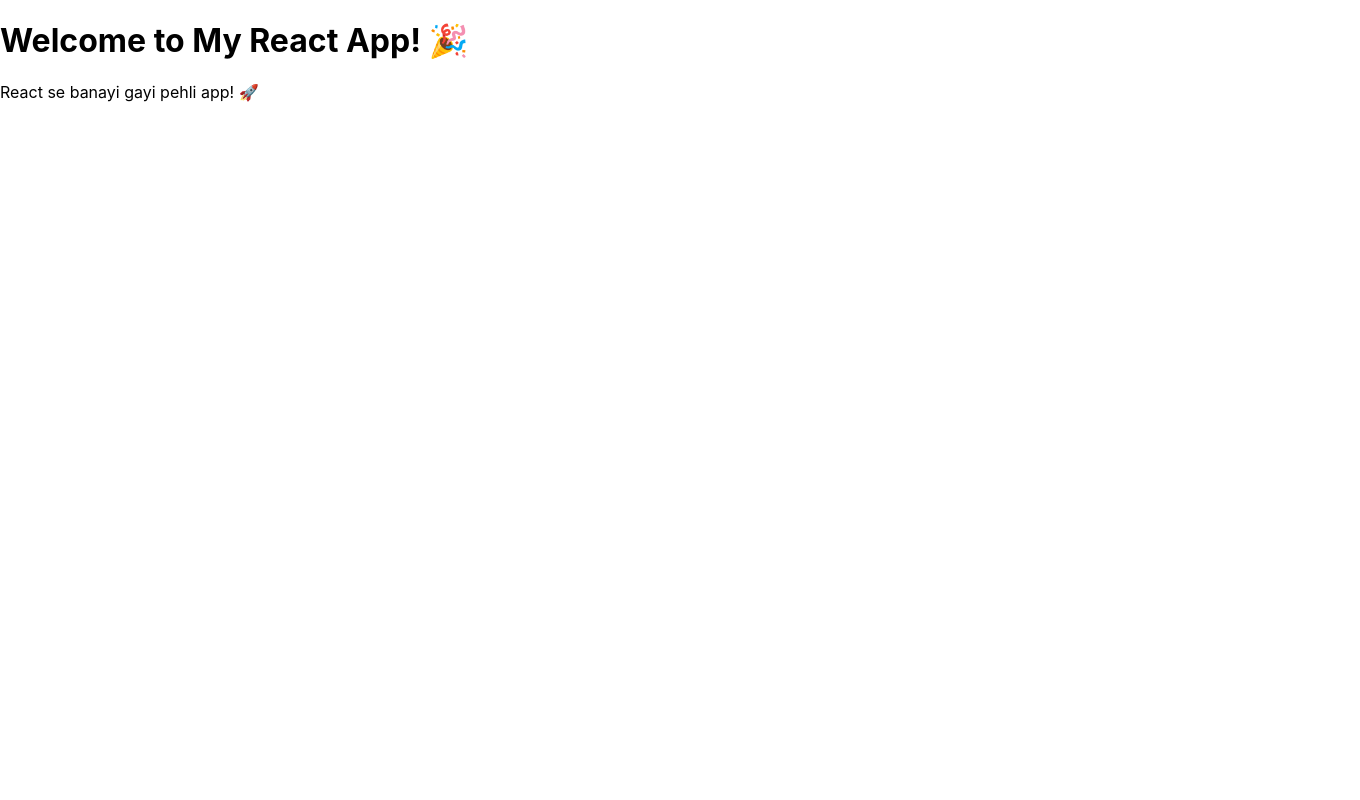
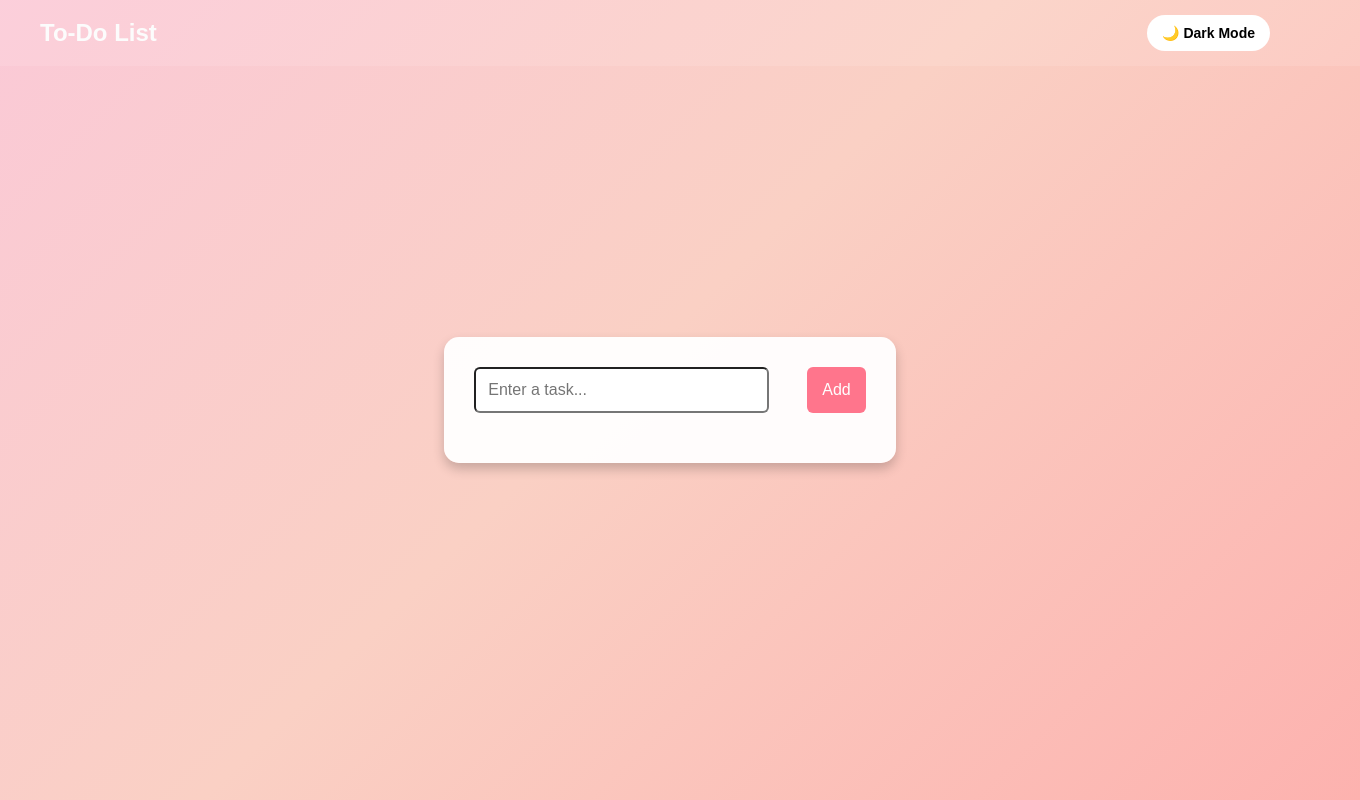
Before and after one commit to Joy-tii/my-react-app, a React (Create React App) app: page / in a window 1280 px wide. Shown: the whole page, 1360 px wide, since content can reach past the window. Built offline with nearby package versions, Linux system fonts and the light colour scheme.

Commit message:
Updated feature

```diff
--- a/src/App.css
+++ b/src/App.css
@@ -1,38 +1,204 @@
-.App {
-  text-align: center;
+@keyframes fadeIn {
+  from { opacity: 0; transform: translateY(-10px); }
+  to { opacity: 1; transform: translateY(0); }
 }
 
-.App-logo {
-  height: 40vmin;
-  pointer-events: none;
+.fade-in {
+  animation: fadeIn 0.5s ease-in-out;
 }
 
-@media (prefers-reduced-motion: no-preference) {
-  .App-logo {
-    animation: App-logo-spin infinite 20s linear;
-  }
+@keyframes gradientLight {
+  0% { background-position: 0% 50%; }
+  50% { background-position: 100% 50%; }
+  100% { background-position: 0% 50%; }
 }
 
-.App-header {
-  background-color: #282c34;
-  min-height: 100vh;
+@keyframes gradientDark {
+  0% { background-position: 0% 50%; }
+  50% { background-position: 100% 50%; }
+  100% { background-position: 0% 50%; }
+}
+
+body {
+  font-family: 'Poppins', sans-serif;
+  margin: 0;
+  padding: 0;
+  height: 100vh;
   display: flex;
+  justify-content: center;
+  align-items: center;
   flex-direction: column;
+  background: linear-gradient(-45deg, #ff9a9e, #fad0c4, #fbc2eb, #a18cd1);
+  background-size: 300% 300%;
+  animation: gradientLight 6s ease infinite;
+  transition: all 0.5s ease;
+  box-sizing: border-box;
+
+}
+
+.dark-mode {
+  background: linear-gradient(-45deg, #141e30, #243b55, #2c3e50, #000000);
+  animation: gradientDark 6s ease infinite;
+  transition: all 0.5s ease;
+}
+
+.header {
+  width: 100%;
+  position: absolute;
+  top: 0;
+  left: 0;
+
+  padding: 15px 40px;
+  display: flex;
+  justify-content: space-between;
   align-items: center;
-  justify-content: center;
-  font-size: calc(10px + 2vmin);
+  background: rgba(255, 255, 255, 0.1);
+}
+
+h1 {
+  color: rgb(252, 252, 252);
+  font-size: 24px;
+  margin: 0;
+}
+
+.toggle-btn {
+  background: white;
+  border: none;
+  color: #000000;
+  padding: 10px 15px;
+  border-radius: 20px;
+  cursor: pointer;
+  font-size: 14px;
+  font-weight: bold;
+  margin-right: 50px;
+  transition: all 0.3s ease;
+}
+
+.toggle-btn:hover {
+  background: black;
+  color: white;
+}
+.dark-mode {
+  background-color: black;
   color: white;
 }
 
-.App-link {
-  color: #61dafb;
+.light-mode {
+  background-color: white;
+  color: black;
 }
 
-@keyframes App-logo-spin {
-  from {
-    transform: rotate(0deg);
-  }
-  to {
-    transform: rotate(360deg);
-  }
+
+.container {
+  background: rgba(255, 255, 255, 0.95);
+  padding: 30px;
+  border-radius: 15px;
+  box-shadow: 0 6px 12px rgba(0, 0, 0, 0.2);
+  text-align: center;
+  width: 100%;
+  max-width: 500px;
+  transition: transform 0.3s ease-in-out;
 }
+.container:hover {
+  transform: scale(1.02);
+}
+
+.input-section {
+  display: flex;
+  gap: 10px;
+  margin-bottom: 15px;
+}
+
+input {
+  flex: 1;
+  padding: 12px;
+  border-radius: 6px;
+  font-size: 16px;
+  margin-right: 20px;
+}
+input:focus {
+  border-color: #ff4b5c;
+}
+
+button {
+  padding: 10px 15px;
+  border: none;
+  background: #ff758c;
+  color: white;
+  font-size: 16px;
+  cursor: pointer;
+  border-radius: 6px;
+  margin-left: 8px;
+  transition: background 0.3s ease, transform 0.2s ease-in-out;
+}
+button:hover {
+  background: #ff4b5c;
+  transform: scale(1.1);
+}
+
+ul {
+  list-style: none;
+  padding: 0;
+  margin-top: 20px;
+}
+
+li {
+  background: #fff;
+  padding: 12px;
+  border-radius: 6px;
+  display: flex;
+  justify-content: space-between;
+  align-items: center;
+  margin: 8px 0;
+  word-wrap: break-word;  /* ✅ Ensures long words break */
+  overflow-wrap: break-word; /* ✅ Forces words to wrap */
+  word-break: break-word; /* ✅ Breaks long words */
+  white-space: normal; /* ✅ Allows multiple lines */
+  box-shadow: 0 2px 8px rgba(0, 0, 0, 0.1);
+  transition: all 0.3s ease;
+  max-width: 100%; /* ✅ Prevents overflow */
+}
+
+.task-text {
+  flex: 1; /* ✅ Allows text to take full width */
+  overflow: hidden;
+  text-overflow: ellipsis; /* ✅ Shows "..." for overflowed text */
+  white-space: normal; /* ✅ Allows text wrapping */
+  word-break: break-word;
+}
+
+
+.completed {
+  text-decoration: line-through;
+  color: gray;
+}
+
+.edit-btn, .update-btn {
+  background: #ffcc00;
+  padding: 6px;
+  font-size: 14px;
+  border-radius: 50%;
+  margin-right: 20px;
+  transition: background 0.3s ease, transform 0.2s ease-in-out;
+
+}
+.edit-btn:hover {
+  background: #e6b800;
+  transform: scale(1.2);
+
+
+}
+
+.delete-btn {
+  background: #ff4b5c;
+  padding: 6px;
+  font-size: 14px;
+  transition: background 0.3s ease, transform 0.2s ease-in-out;
+  border-radius: 50%;
+
+}
+
+.delete-btn:hover {
+  background: #d63447;
+  transform: scale(1.2);
+}
--- a/src/App.js
+++ b/src/App.js
@@ -1,13 +1,120 @@
-import logo from './logo.svg';
-import './App.css';
+import React, { useState, useEffect } from "react";
+import "./App.css";
 
-function App() {
+export default function App() {
+  const [tasks, setTasks] = useState([]);
+  const [task, setTask] = useState("");
+  const [editIndex, setEditIndex] = useState(null);
+  const [darkMode, setDarkMode] = useState(false);
+
+  // 🔵 Load tasks from localStorage when component mounts
+  useEffect(() => {
+    const savedTasks = JSON.parse(localStorage.getItem("tasks"));
+    if (savedTasks && savedTasks.length > 0) {
+      setTasks(savedTasks);
+    }
+  }, []);
+
+  // 🔵 Save tasks to localStorage whenever tasks change
+  useEffect(() => {
+    if (tasks.length > 0) {
+      localStorage.setItem("tasks", JSON.stringify(tasks));
+    }
+  }, [tasks]);
+
+  // 🔵 Toggle Dark Mode Effect
+useEffect(() => {
+  if (darkMode) {
+    document.body.classList.add("dark-mode");
+    document.body.classList.remove("light-mode");
+  } else {
+    document.body.classList.add("light-mode");
+    document.body.classList.remove("dark-mode");
+  }
+}, [darkMode]);
+
+
+  // 🔵 Add Task Function
+  const addTask = () => {
+    if (task.trim() !== "") {
+      let updatedTasks = [...tasks];
+      if (editIndex !== null) {
+        updatedTasks[editIndex].text = task;
+        setEditIndex(null);
+      } else {
+        updatedTasks.push({ text: task, completed: false });
+      }
+      setTasks(updatedTasks);
+      setTask("");
+    }
+  };
+
+  // 🔵 Toggle Task Completion
+  const toggleTask = (index) => {
+    let updatedTasks = [...tasks];
+    updatedTasks[index].completed = !updatedTasks[index].completed;
+    setTasks(updatedTasks);
+  };
+
+  // 🔵 Delete Task
+  const deleteTask = (index) => {
+    let updatedTasks = tasks.filter((_, i) => i !== index);
+    setTasks(updatedTasks);
+  };
+
+  // 🔵 Edit Task
+  const editTask = (index) => {
+    setTask(tasks[index].text);
+    setEditIndex(index);
+  };
+
   return (
     <div>
-    <h1>Welcome to My React App! 🎉</h1>
-    <p>React se banayi gayi pehli app! 🚀</p>
-</div>
+      <div className="header">
+        <h1>To-Do List</h1>
+        <button className="toggle-btn" onClick={() => setDarkMode(!darkMode)}>
+          {darkMode ? "🌞 Light Mode" : "🌙 Dark Mode"}
+        </button>
+      </div>
+
+      <div className="container">
+        <div className="input-section">
+          <input
+            type="text"
+            value={task}
+            onChange={(e) => setTask(e.target.value)}
+            placeholder="Enter a task..."
+          />
+          <button onClick={addTask}>{editIndex !== null ? "Update" : "Add"}</button>
+        </div>
+
+        <ul>
+          {tasks.map((item, index) => (
+            <li key={index} className={item.completed ? "completed fade-in" : "fade-in"}>
+              {editIndex === index ? (
+                <input
+                  className="edit-input"
+                  type="text"
+                  value={task}
+                  onChange={(e) => setTask(e.target.value)}
+                  onKeyDown={(e) => e.key === "Enter" && addTask()}
+                  autoFocus
+                />
+              ) : (
+                <span onClick={() => toggleTask(index)}>{item.text}</span>
+              )}
+              <div>
+                {editIndex === index ? (
+                  <button className="update-btn" onClick={addTask}>✔️</button>
+                ) : (
+                  <button className="edit-btn" onClick={() => editTask(index)}>✏️</button>
+                )}
+                <button className="delete-btn" onClick={() => deleteTask(index)}>❌</button>
+              </div>
+            </li>
+          ))}
+        </ul>
+      </div>
+    </div>
   );
 }
-
-export default App;
```
Also changed, not shown: package.json (+6 -1 lines), 1 other file (tests, documents, lock files or other folders).
